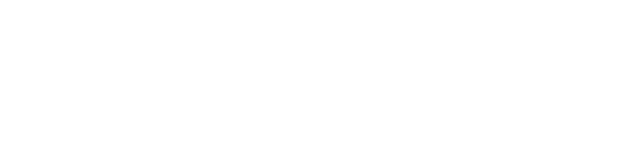
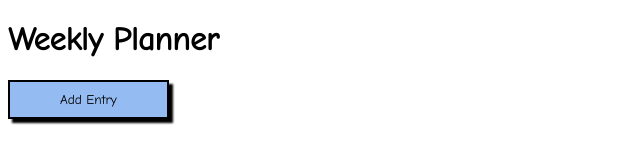
Before and after one commit to K-Bowler/week-planner, a website: page index.html in a window 1280 px wide. Shown: the whole page, without its empty margins (0-640 px from the left). Drawn offline with Linux system fonts and the light colour scheme.

Commit message:
html and css for page 1

```diff
--- a/index.html
+++ b/index.html
@@ -4,9 +4,26 @@
   <meta charset="UTF-8">
   <meta name="viewport" content="width=device-width, initial-scale=1.0">
   <title>Week Planner</title>
+  <link rel="preconnect" href="https://fonts.googleapis.com">
+  <link rel="preconnect" href="https://fonts.gstatic.com" crossorigin>
+  <link href="https://fonts.googleapis.com/css2?family=Comic+Neue&display=swap" rel="stylesheet">
   <link rel="stylesheet" href="styles.css">
 </head>
 <body>
+  <div class="container">
+    <div class="row">
+    <div class="modal-bg">
+      <div class="column-full">
+        <h1>Weekly Planner</h1>
+      </div>
+    </div>
+    </div>
+    <div class="row">
+      <div class="column-full">
+        <button class="button1">Add Entry</button>
+      </div>
+    </div>
+  </div>
   <script src="main.js"></script>
 </body>
 </html>
--- a/styles.css
+++ b/styles.css
@@ -0,0 +1,10 @@
+* {
+  font-family: 'Comic Neue', sans-serif;
+}
+
+.button1 {
+  padding: 10px 50px;
+  background-color: #95BCF2;
+  box-shadow: 4px 4px 2px black;
+  border: 2px solid black;
+}
```
